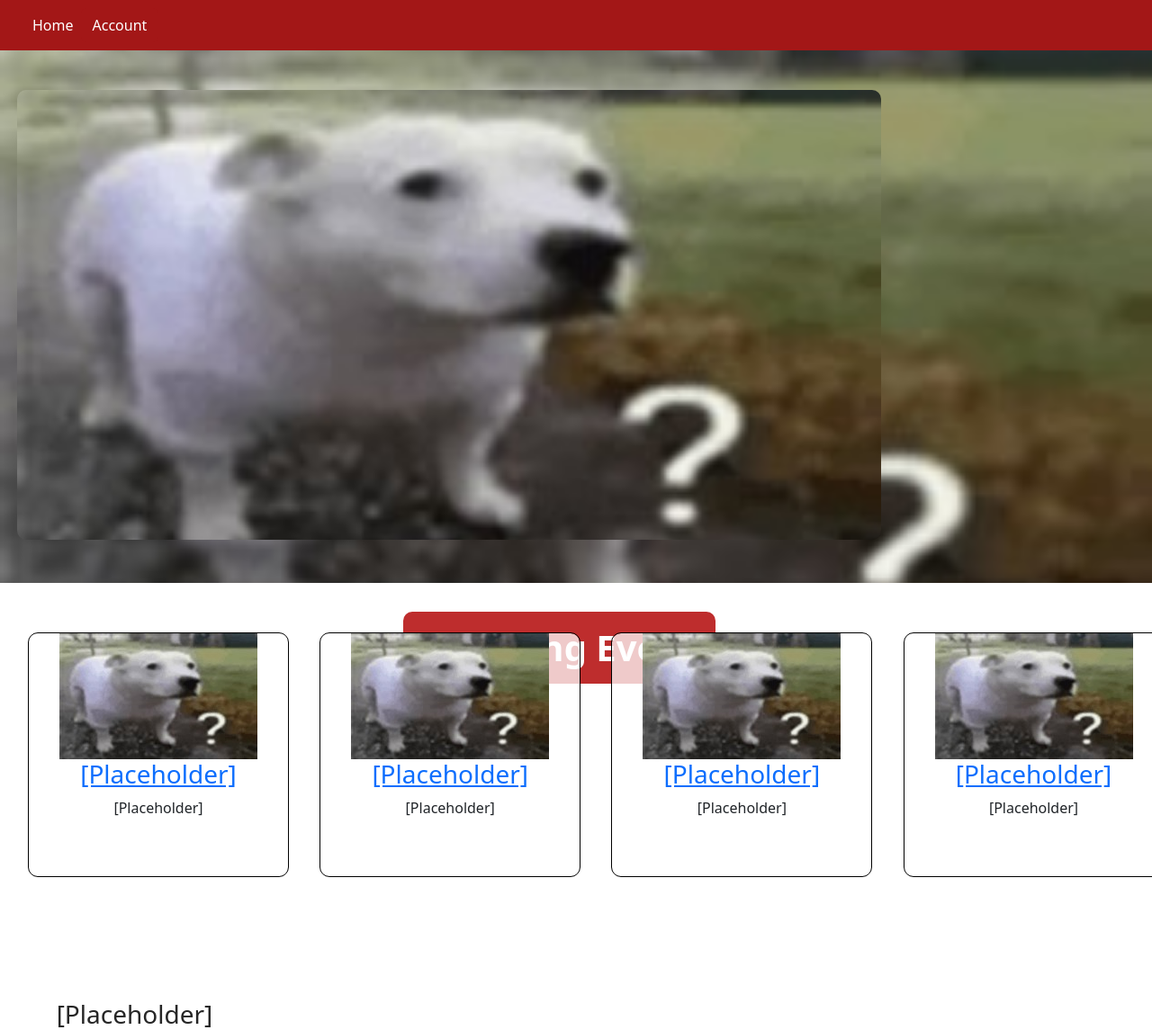
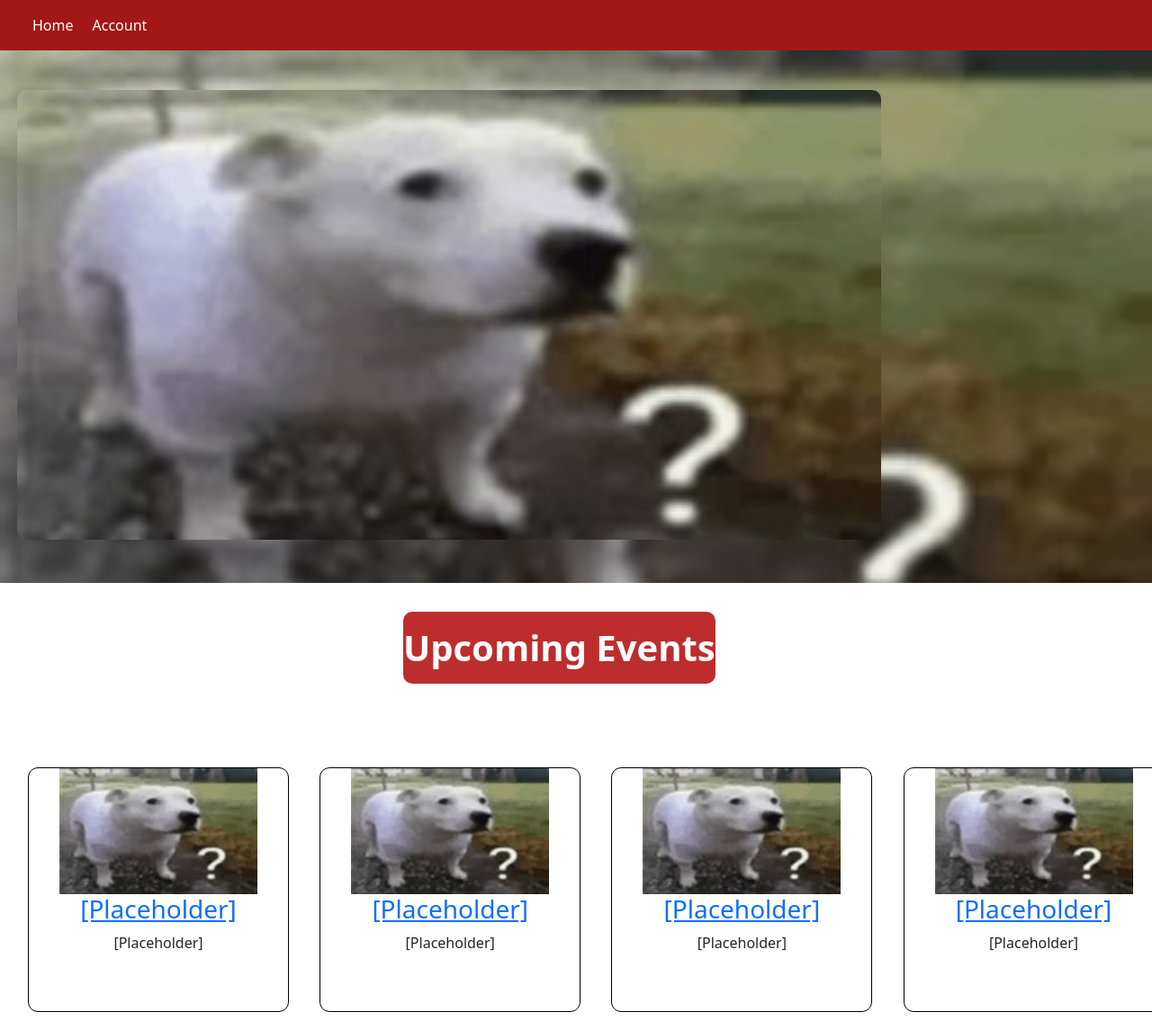
Before and after one commit to KiwiBoi2/SABB-WebApp, a Flask app: page / in a window 1280 px wide. Shown: the top 1145 px of the page at 90% size. Run offline with Flask 3, Linux system fonts and the light colour scheme.

Commit message:
carousel title layout + styling

```diff
--- a/website/static/main.css
+++ b/website/static/main.css
@@ -262,6 +262,22 @@ img.home-banner{
 }
 
 /*Carousel tomfoolery*/
+div.carousel.header{
+    position: relative;
+    align-items: center;
+    overflow: hidden;
+    height: 150px;
+    background-color: rgb(255, 255, 255);
+}
+h2.carousel-title{
+    text-align: center;
+    font-size: 2.5em;
+    color: rgb(255, 255, 255);
+    font-weight: bold;
+    line-height: 2;
+    background-color: rgba(183, 23, 23, 0.9);
+    position: absolute;
+}
 
 	.carousel {
 		position: relative;
--- a/website/templates/home.html
+++ b/website/templates/home.html
@@ -20,10 +20,11 @@
     <br/>
     <br/>
 </div>
+
+<div class="carousel header">
+    <h2 class="carousel-title">Upcoming Events</h2>
+</div>
 <section class="carousel">
-    <div class="carousel-header">
-        <h2 class="carousel-title">Upcoming Events</h2>
-    </div>
     <br/>
     <div class="reel" style="overflow: visible; transform: translate(0px);">
         <article>
```
